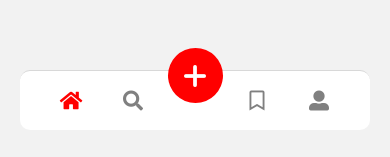
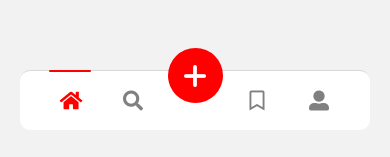
Before and after one commit to Mobilon-Mobile-Technologies/buzine-app, a React Native app: screen / in a window 390 px wide. Shown: the part 684-841 px from the top of the page. Built offline with nearby package versions, Linux system fonts and the light colour scheme.

Commit message:
added animation

```diff
--- a/Navigation/appNavigation.js
+++ b/Navigation/appNavigation.js
@@ -1,4 +1,4 @@
-import React, { Component } from "react";
+import React, { useRef,navigation } from "react";
 import { View, Text, TouchableOpacity, Image} from 'react-native'
 import "react-native-gesture-handler";
 import { NavigationContainer } from "@react-navigation/native";
@@ -9,10 +9,15 @@ import SavedScreen from "../Screens/savedScreen.js";
 import ProfileScreen from "../Screens/profileScreen.js";
 import plus from '../assets/icons/plus.png';
 import { FontAwesome5} from '@expo/vector-icons'
+import { Animated } from "react-native";
+import { Dimensions } from "react-native";
 
 const Tab = createBottomTabNavigator();
 
+
 export default function appNavigation() {
+
+  const tabOffsetValue = useRef(new Animated.Value(0)).current;
   return (
     <NavigationContainer>
       <Tab.Navigator screenOptions={{
@@ -44,7 +49,14 @@ export default function appNavigation() {
               ></FontAwesome5>
             </View>
           )
-        }}></Tab.Screen>
+        }} listeners={({navigation,route}) => ({
+          tabPress: e=>{
+            Animated.spring(tabOffsetValue, {
+              toValue: 0,
+              useNativeDriver: true,
+            }).start();
+          }
+        })}></Tab.Screen>
 
         <Tab.Screen name="Search" component={SearchScreen} options={{
           tabBarIcon: ({focused}) => (
@@ -59,7 +71,14 @@ export default function appNavigation() {
               ></FontAwesome5>
             </View>
           )
-        }}></Tab.Screen>
+        }}listeners={({navigation,route}) => ({
+          tabPress: e=>{
+            Animated.spring(tabOffsetValue, {
+              toValue: getWidth(),
+              useNativeDriver: true,
+            }).start();
+          }
+        })}></Tab.Screen>
 
         <Tab.Screen name="Actions Bar" component={EmptyScreen} options={{
           tabBarIcon: ({focused}) => (
@@ -96,7 +115,14 @@ export default function appNavigation() {
               ></FontAwesome5>
             </View>
           )
-        }}></Tab.Screen>
+        }}listeners={({navigation,route}) => ({
+          tabPress: e=>{
+            Animated.spring(tabOffsetValue, {
+              toValue: getWidth()*3,
+              useNativeDriver: true,
+            }).start();
+          }
+        })}></Tab.Screen>
 
         <Tab.Screen name="Profile" component={ProfileScreen} options={{
           tabBarIcon: ({focused}) => (
@@ -111,8 +137,30 @@ export default function appNavigation() {
               ></FontAwesome5>
             </View>
           )
-        }}></Tab.Screen>
+        }}listeners={({navigation,route}) => ({
+          tabPress: e=>{
+            Animated.spring(tabOffsetValue, {
+              toValue: getWidth()*4,
+              useNativeDriver: true,
+            }).start();
+          }
+        })}></Tab.Screen>
       </Tab.Navigator>
+
+      <Animated.View style={{
+        width: getWidth()-20,
+        height: 2,
+        backgroundColor: 'red',
+        position: 'absolute',
+        bottom: 88,
+        left: 49,
+        borderRadius: 20,
+        transform:[
+          { translateX: tabOffsetValue}
+        ]
+      }}>
+
+      </Animated.View>
     </NavigationContainer>
   );
 }
@@ -124,3 +172,11 @@ function EmptyScreen(){
     </View>
   )
 }
+
+function getWidth(){
+  let width=Dimensions.get('window').width
+
+  width=width-80
+
+  return width/5
+}
```
